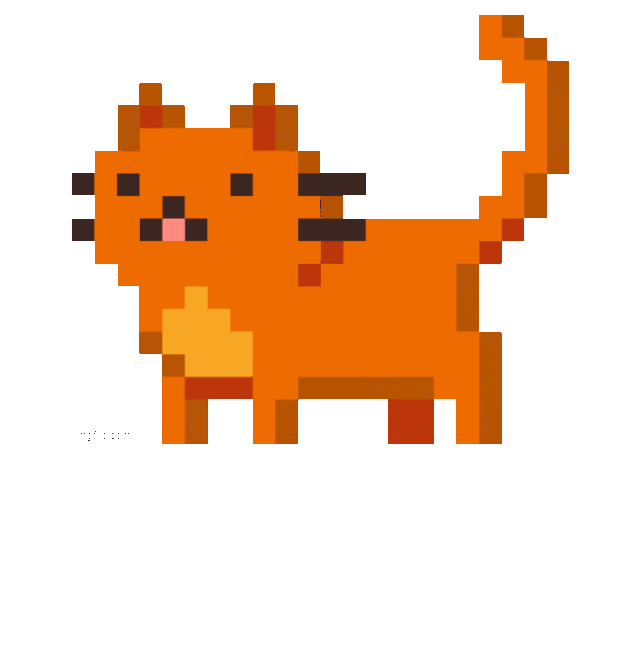
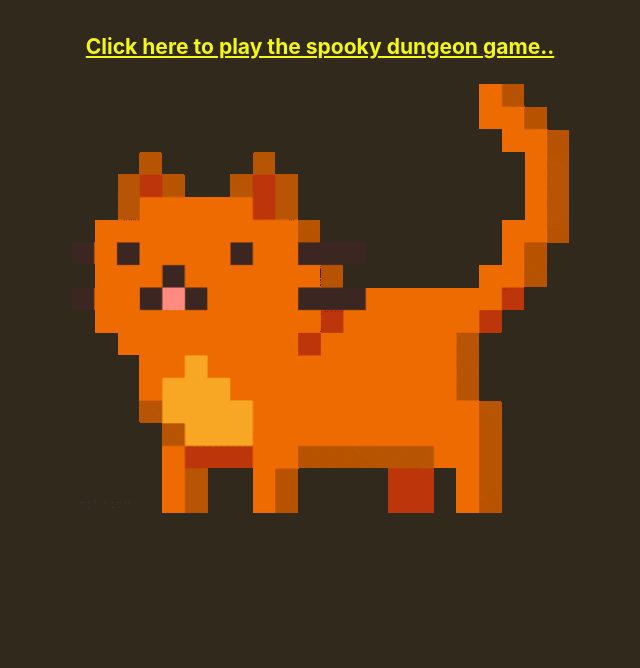
Before and after one commit to smeismei/smeiday, a plain HTML site: page index.html in a window 1280 px wide. Shown: the part 132-800 px from the top of the page, without its empty margins (320-960 px from the left). Drawn offline with Linux system fonts and the light colour scheme.

Commit message:
changed colors to make website more pleasing to the eye

```diff
--- a/style.css
+++ b/style.css
@@ -1,3 +1,22 @@
+body {
+  max-width: 650px;
+  margin: 40px auto;
+  padding: 0 10px;
+  font: 18px/1.5 -apple-system, BlinkMacSystemFont, "Segoe UI", Roboto,
+    "Helvetica Neue", Arial, "Noto Sans", sans-serif, "Apple Color Emoji",
+    "Segoe UI Emoji", "Segoe UI Symbol", "Noto Color Emoji";
+  background-color: #30291c;
+  color: #c9d1d9;
+}
+
+a:link {
+  color: #f4f813;
+}
+
+a:visited {
+  color: #daa961;
+}
+
 .container {
   display: flex;
   flex-direction: column;
```
